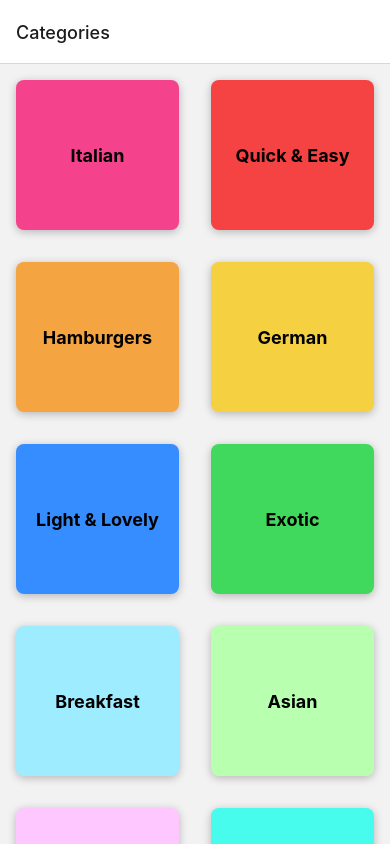
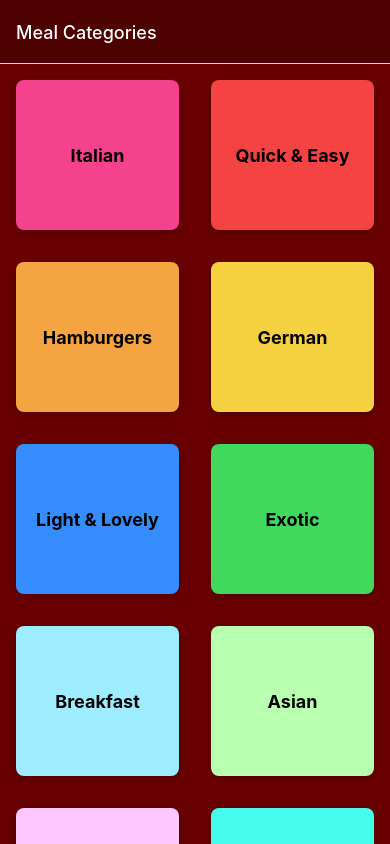
Before and after one commit to zenWai/React-Native-Recipes-App, a React Native app: screen / in a window 390 px wide. Built offline with nearby package versions, Linux system fonts and the light colour scheme.

Commit message:
Default screenOptions, Header Titles

```diff
--- a/App.js
+++ b/App.js
@@ -4,18 +4,38 @@ import CategoriesScreen from "./screens/CategoriesScreen";
 import {NavigationContainer} from "@react-navigation/native";
 import {createNativeStackNavigator} from "@react-navigation/native-stack";
 import MealsOverviewScreen from "./screens/MealsOverviewScreen";
+import {CATEGORIES} from "./data/dummy-data";
 
 const Stack = createNativeStackNavigator();
 
 export default function App() {
-    /* StatusBar use - background app color is set on app.json*/
     return (
         <>
-            <StatusBar style="dark"/>
+            <StatusBar style="light"/>
             <NavigationContainer>
-                <Stack.Navigator>
-                    <Stack.Screen name="Categories" component={CategoriesScreen}/>
-                    <Stack.Screen name="MealsOverview" component={MealsOverviewScreen}/>
+                <Stack.Navigator screenOptions={{
+                    headerStyle: { backgroundColor: '#4e0101' },
+                    headerTintColor: 'white',
+                    contentStyle: {backgroundColor: '#690000'},
+                }}>
+                    <Stack.Screen
+                        name="Categories"
+                        component={CategoriesScreen}
+                        options={{
+                            title: 'Meal Categories',
+                        }}
+                    />
+                    <Stack.Screen
+                        name="MealsOverview"
+                        component={MealsOverviewScreen}
+                        options={({route, navigation}) => {
+                            const categoryChosenId = route.params.categoryPressed;
+                            const categoryName = CATEGORIES.find(category => category.id === categoryChosenId).title;
+                            return {
+                                title: categoryName,
+                            };
+                        }}
+                    />
                 </Stack.Navigator>
             </NavigationContainer>
         </>
```
